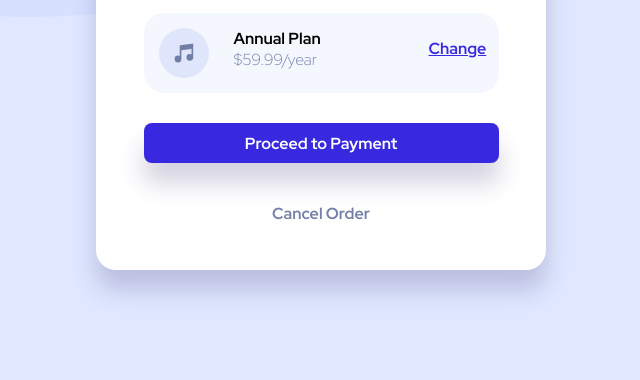
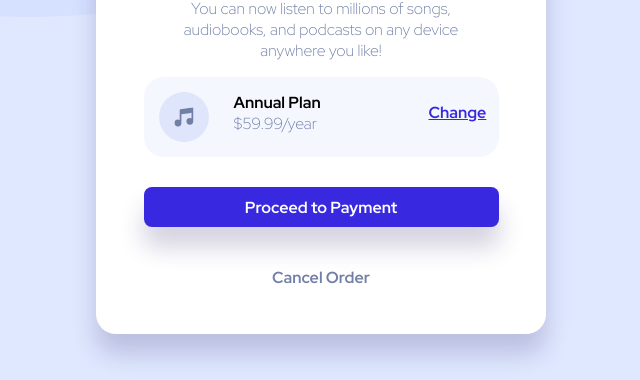
Before and after one commit to RBerger90/FEM_Order_Summary, a plain HTML site: page index.html in a window 1280 px wide. Shown: the part 420-800 px from the top of the page, without its empty margins (319-959 px from the left). Drawn offline with Linux system fonts and the light colour scheme.

Commit message:
adjust margin top

```diff
--- a/styles.css
+++ b/styles.css
@@ -15,7 +15,7 @@ body{
     flex-direction: column;
     align-items: center;
     text-align: center;
-    margin-top: 5vh;
+    margin-top: 13vh;
     width: 450px;
     height: 650px;
     background-color: white;
```
